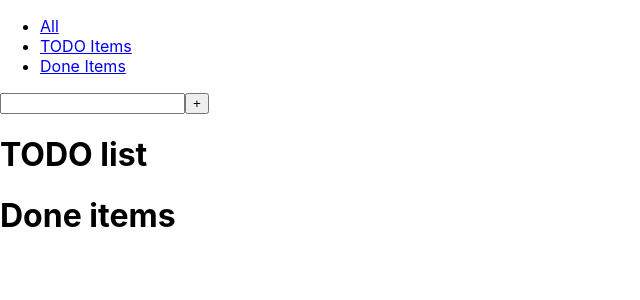
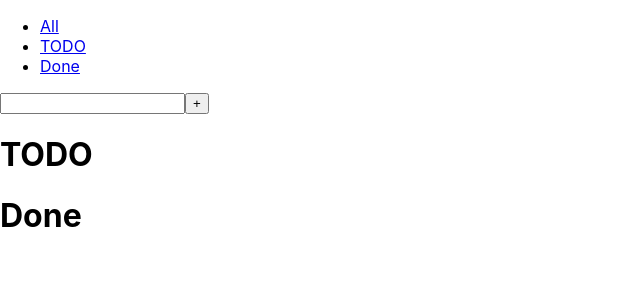
Before and after one commit to huangmou37/oocl-react-redux-todolist, a React (Create React App) app: page / in a window 1280 px wide. Shown: the top 300 px of the page, without its empty margins (0-640 px from the left). Built offline with nearby package versions, Linux system fonts and the light colour scheme.

Commit message:
[todo][cheng] reuse TodoItem and TodoList for undone/done items

```diff
--- a/package.json
+++ b/package.json
@@ -7,6 +7,7 @@
     "@testing-library/jest-dom": "^4.2.4",
     "@testing-library/react": "^9.5.0",
     "@testing-library/user-event": "^7.2.1",
+    "axios": "^0.19.2",
     "react": "^16.13.1",
     "react-dom": "^16.13.1",
     "react-redux": "^7.2.1",
--- a/src/features/todo/Actions.js
+++ b/src/features/todo/Actions.js
@@ -6,15 +6,14 @@ export const addTodoAction = createAction('ADD', (itemContent) => ({
     }
 }));
 
-export const deleteTodoAction = createAction('DELETE', (willDeleteItem) => ({
+export const deleteTodoAction = createAction('DELETE', (id) => ({
     payload: {
-        item: willDeleteItem
+        id: id
     }
 }));
 
-export const checkTodoAction = createAction('CHECK', (checkedItem) => ({
+export const checkTodoAction = createAction('CHECK', (id) => ({
     payload: {
-        item: checkedItem,
-        timestamp: new Date().toLocaleString()
+        id: id
     }
 }));
--- a/src/features/todo/DoneItem.js
+++ /dev/null
@@ -1,13 +0,0 @@
-import React from 'react';
-
-function DoneItem(props) {
-    return (
-        <div>
-            <label style={{textDecorationLine: 'line-through'}}>{props.item.content}</label>
-            <label> | </label>
-            <label>{props.item.timestamp}</label>
-        </div>
-    );
-}
-
-export default DoneItem;
--- a/src/features/todo/DoneList.js
+++ /dev/null
@@ -1,23 +0,0 @@
-import React from 'react';
-import { connect } from 'react-redux';
-import DoneItem from './DoneItem';
-
-function DoneList(props) {
-    return (
-        <div>
-            <h1>Done items</h1>
-            {
-                props.doneList.map(item => (
-                    <DoneItem item={item} key={item.id}/>
-                ))
-            }
-        </div>
-    );
-}
-
-const mapStateToProps = state => {
-    const doneList = state.doneList
-    return { doneList: doneList }
-  };
-
-export default connect(mapStateToProps, null)(DoneList);
--- a/src/features/todo/Reducers.js
+++ b/src/features/todo/Reducers.js
@@ -3,26 +3,24 @@ import {addTodoAction, checkTodoAction, deleteTodoAction} from './Actions';
 
 const initState = {
     nextItemId: 1,
-    todoList: [],
-    doneList: []
+    todoList: []
 };
 
 export default createReducer(
     initState,
     {
         [addTodoAction]: (state, action) => ({
-            todoList: state.todoList.concat({id: state.nextItemId, content: action.payload.itemContent}),
-            doneList: state.doneList,
+            todoList: state.todoList.concat({id: state.nextItemId, content: action.payload.itemContent, status: true}),
             nextItemId: state.nextItemId + 1
         }),
         [deleteTodoAction]: (state, action) => ({
-            todoList: state.todoList.filter(item => item.id !== action.payload.item.id),
-            doneList: state.doneList,
+            todoList: state.todoList.filter(item => item.id !== action.payload.id),
             nextItemId: state.nextItemId
         }),
         [checkTodoAction]: (state, action) => ({
-            todoList: state.todoList.filter(item => item.id !== action.payload.item.id),
-            doneList: state.doneList.concat({...action.payload.item, timestamp: action.payload.timestamp}),
+            todoList: state.todoList.map(
+                item => item.id === action.payload.id ? {...item, status: false} : item
+            ),
             nextItemId: state.nextItemId
         })
     }
--- a/src/features/todo/TodoApp.js
+++ b/src/features/todo/TodoApp.js
@@ -1,7 +1,6 @@
 import React from 'react';
 import TodoInput from './TodoInput';
 import TodoList from './TodoList';
-import DoneList from './DoneList';
 import {
   BrowserRouter as Router,
   Switch,
@@ -19,10 +18,10 @@ function TodoApp() {
             <Link to="/">All</Link>
           </li>
           <li>
-            <Link to="/todo">TODO Items</Link>
+            <Link to="/todo">TODO</Link>
           </li>
           <li>
-            <Link to="/done">Done Items</Link>
+            <Link to="/done">Done</Link>
           </li>
         </ul>
       </nav>
@@ -46,15 +45,15 @@ function TodoApp() {
 }
 
 function All() {
-  return (<div><TodoInput /><TodoList /><DoneList /></div>);
+  return (<div><TodoInput /><TodoList status={true}/><TodoList status={false}/></div>);
 }
 
 function Todo() {
-  return (<div><TodoInput /><TodoList /></div>);
+  return (<div><TodoInput /><TodoList status={true}/></div>);
 }
 
 function Done() {
-  return <DoneList />;
+  return <TodoList status={false}/>;
 }
 
 export default TodoApp;
--- a/src/features/todo/TodoItem.js
+++ b/src/features/todo/TodoItem.js
@@ -3,11 +3,21 @@ import {connect} from 'react-redux';
 import {deleteTodoAction, checkTodoAction} from '../todo/Actions';
 
 function TodoItem(props) {
+    const isDone = !props.item.status;
+    const itemStyle = isDone ? {textDecorationLine: 'line-through'} : {};
+
     return (
         <div>
-            <label>{props.item.content}</label>
-            <button onClick={() => props.checkItem(props.item)}>✓</button>
-            <button onClick={() => props.deleteItem(props.item)}>✗</button>
+            <label style={itemStyle}>{props.item.content}</label>
+            {
+                isDone ? null : (
+                    <React.Fragment>
+                    <button onClick={() => props.checkItem(props.item.id)}>✓</button>
+                    <button onClick={() => props.deleteItem(props.item.id)}>✗</button>
+                    </React.Fragment>
+                )
+            }
+
         </div>
     );
 }
--- a/src/features/todo/TodoList.js
+++ b/src/features/todo/TodoList.js
@@ -3,12 +3,15 @@ import { connect } from 'react-redux';
 import TodoItem from './TodoItem';
 
 function TodoList(props) {
+    const isShowDone = !props.status;
+    const title = isShowDone ? 'Done' : 'TODO';
+
     return (
         <div>
-            <h1>TODO list</h1>
+            <h1>{title}</h1>
             {
-                props.todoList.map(item => (
-                    <TodoItem item={item} key={item.id}/>
+                props.todoList.filter(item => item.status === props.status).map(item => (
+                    <TodoItem item={item} status={props.status} key={item.id}/>
                 ))
             }
         </div>
```
Also changed, not shown: 1 other file (tests, documents, lock files or other folders).
